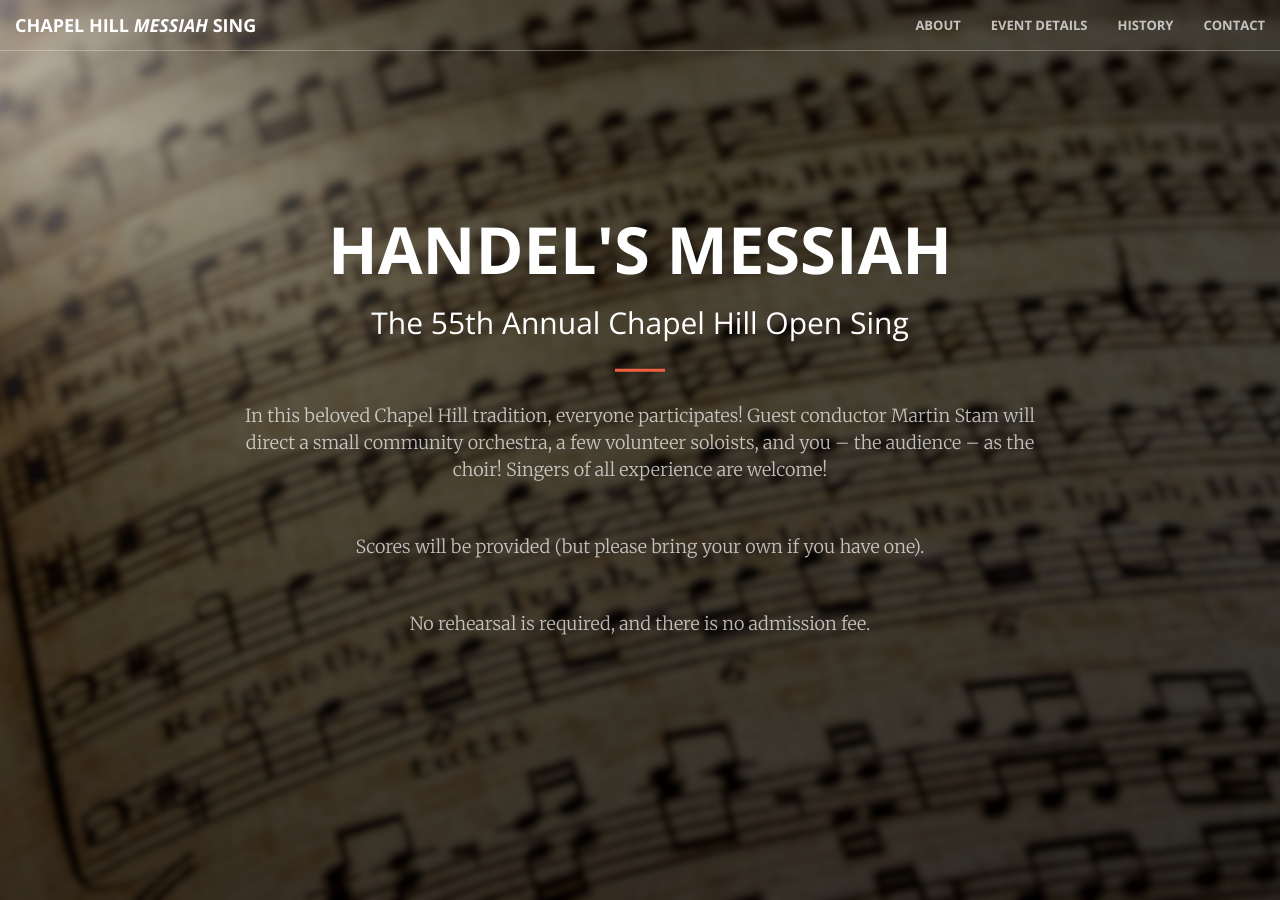
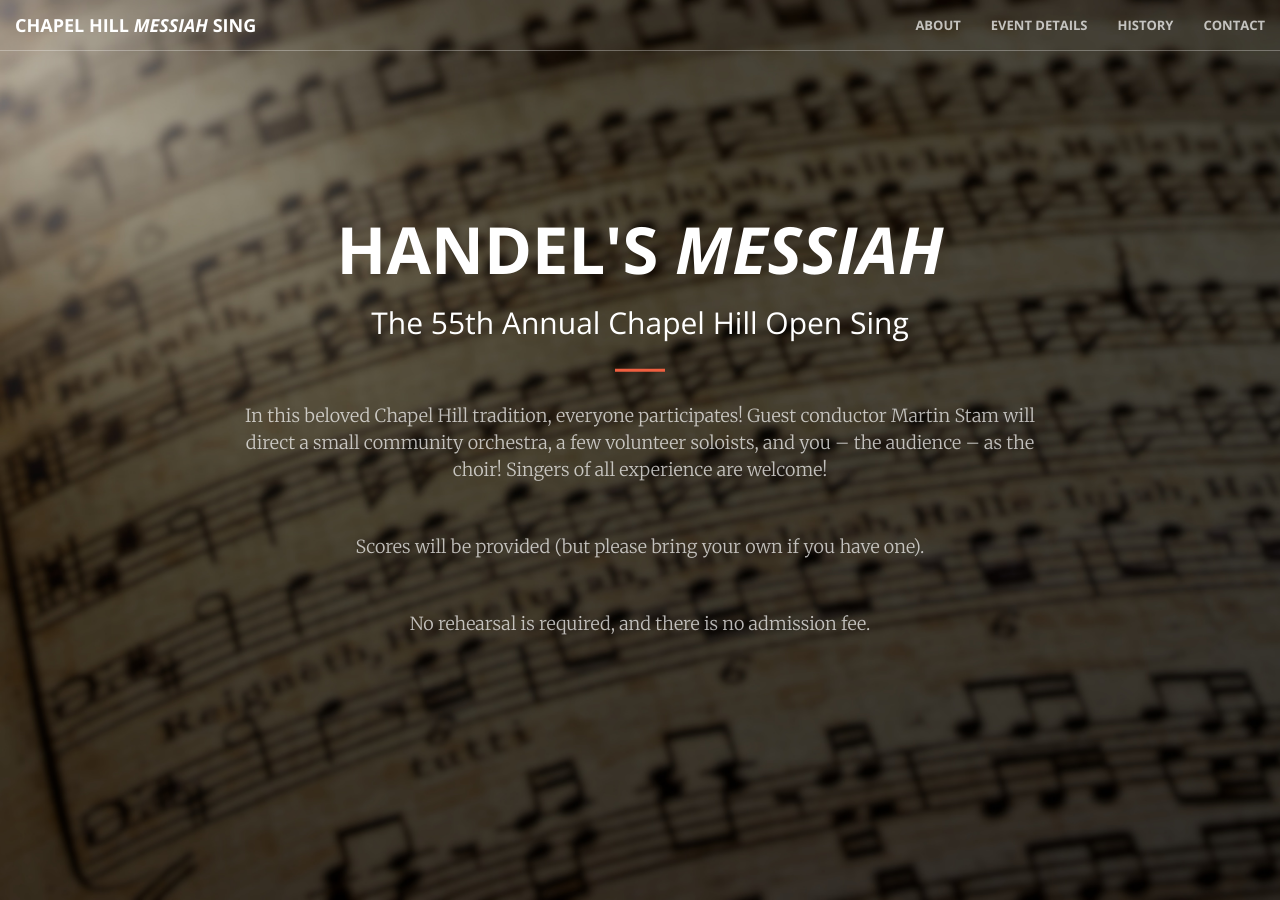
Before and after one commit to chapelhillmessiah/chapelhillmessiah.github.io, a Jekyll site: the page built from index-jekyll.html, in a window 1280 px wide and 900 px high. Built offline with Jekyll 4.4.1, drawn with Linux system fonts in a browser that asks for light colours.

```diff
--- a/_includes/header.html
+++ b/_includes/header.html
@@ -2,7 +2,7 @@
     <div class="header-content">
         <div class="header-content-inner">
             <!-- <h1>Your Favorite Source of Free Bootstrap Themes</h1> -->
-            <h1>Handel's Messiah</h1>
+            <h1>Handel's <i>Messiah</i></h1>
             <h2>The 55th Annual Chapel Hill Open Sing</h2>
             <hr>
             <p>In this beloved Chapel Hill tradition, everyone participates! Guest conductor Martin Stam will direct a small community orchestra, a few volunteer soloists, and you – the audience – as the choir! Singers of all experience are welcome!</p>
```
